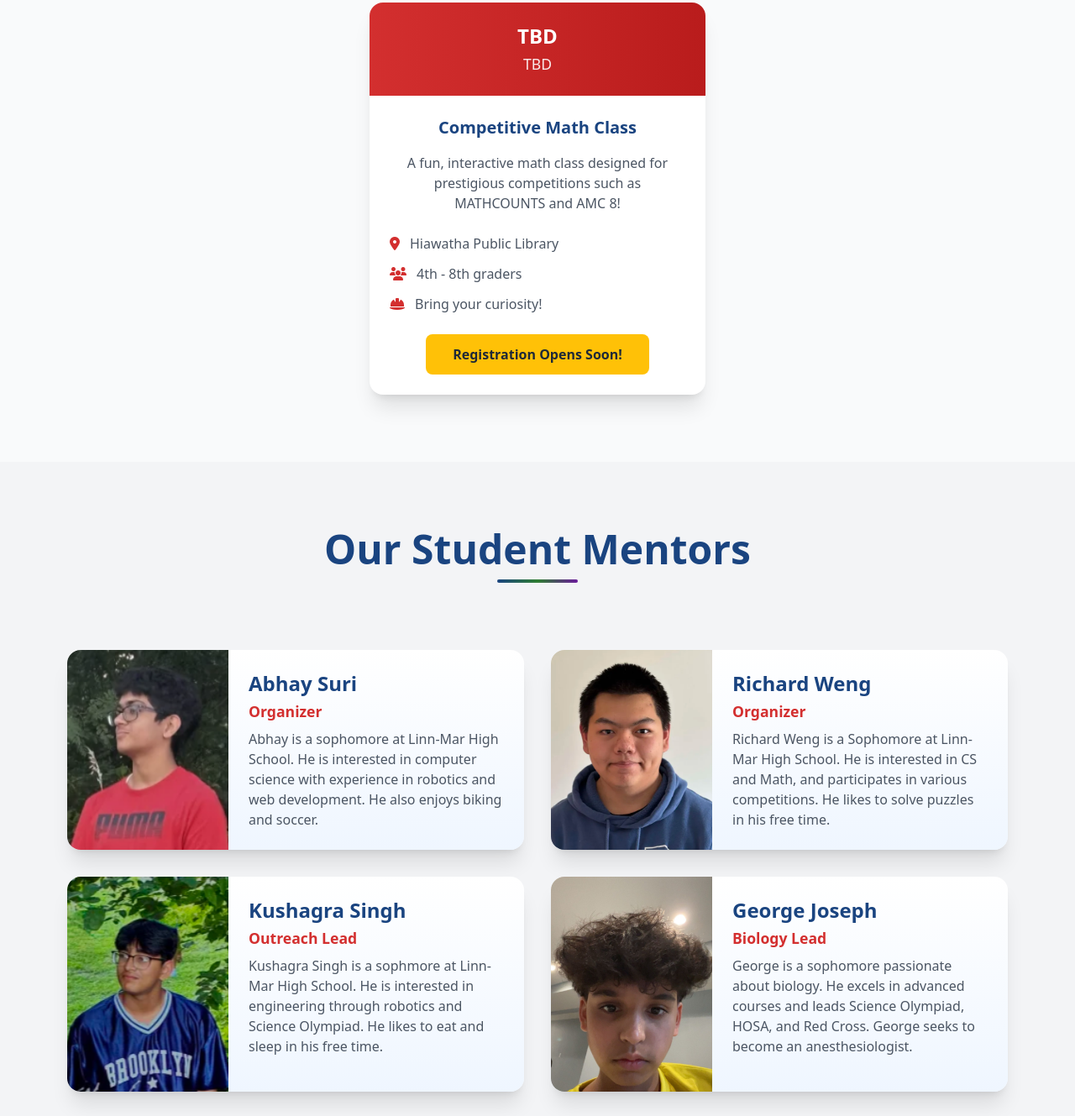
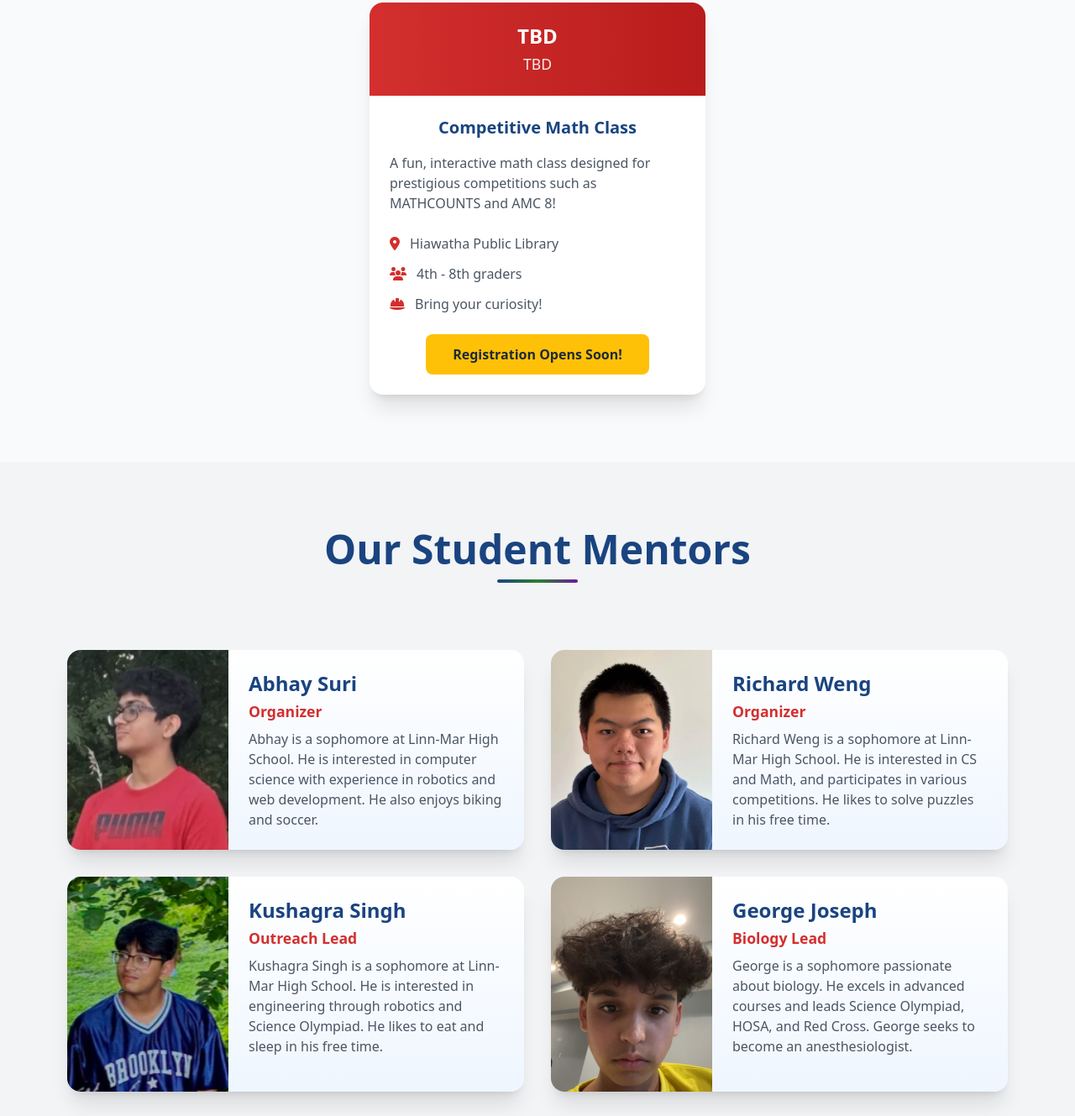
Before and after one commit to Cedar-Rapids-STEM-Circle/crstemcircle, a website: page index.html in a window 1280 px wide. Shown: the part 1690-3019 px from the top of the page at 84% size. Drawn offline with nearby package versions, Linux system fonts and the light colour scheme.

Commit message:
fixed text

```diff
--- a/index.html
+++ b/index.html
@@ -131,7 +131,7 @@
                     </div>
                     <div class="p-6 flex-grow flex flex-col">
                         <h3 class="text-xl font-bold text-stem-blue mb-4 text-center title">Competitive Math Class</h3>
-                        <p class="text-gray-600 mb-6 flex-grow text-center description">
+                        <p class="text-gray-600 mb-6 flex-grow description">
                             A fun, interactive math class designed for prestigious competitions such as MATHCOUNTS and AMC 8!
                         </p>
                         <ul class="space-y-3 mb-6 flex-grow">
@@ -186,7 +186,7 @@
                     <div class="p-6 flex-1">
                         <h3 class="text-2xl font-bold text-stem-blue mb-1">Richard Weng</h3>
                         <div class="text-stem-red font-bold mb-2 text-[1.1rem]">Organizer</div>
-                        <p class="text-gray-600 hidden sm:block">Richard Weng is a Sophomore at Linn-Mar High School. He is interested in CS and Math, and participates in various competitions. He likes to solve puzzles in his free time.</p>
+                        <p class="text-gray-600 hidden sm:block">Richard Weng is a sophomore at Linn-Mar High School. He is interested in CS and Math, and participates in various competitions. He likes to solve puzzles in his free time.</p>
                     </div>
                 </div>
                 <div class="bg-gradient-to-b from-white to-blue-50 rounded-2xl shadow-xl overflow-hidden transition-transform duration-300 hover:-translate-y-4 flex flex-col md:flex-row">
@@ -196,7 +196,7 @@
                     <div class="p-6 flex-1">
                         <h3 class="text-2xl font-bold text-stem-blue mb-1">Kushagra Singh</h3>
                         <div class="text-stem-red font-bold mb-2 text-[1.1rem]">Outreach Lead</div>
-                        <p class="text-gray-600 hidden sm:block">Kushagra Singh is a sophmore at Linn-Mar High School. He is interested in engineering through robotics and Science Olympiad. He likes to eat and sleep in his free time.</p>
+                        <p class="text-gray-600 hidden sm:block">Kushagra Singh is a sophomore at Linn-Mar High School. He is interested in engineering through robotics and Science Olympiad. He likes to eat and sleep in his free time.</p>
                     </div>
                 </div>
                 <div class="bg-gradient-to-b from-white to-blue-50 rounded-2xl shadow-xl overflow-hidden transition-transform duration-300 hover:-translate-y-4 flex flex-col md:flex-row">
@@ -236,7 +236,7 @@
                     <div class="p-6 flex-1">
                         <h3 class="text-2xl font-bold text-stem-blue mb-1">Arya Chakka Ravikumar</h3>
                         <div class="text-stem-red font-bold mb-2 text-[1.1rem]">Science Mentor</div>
-                        <p class="text-gray-600 hidden sm:block ">Arya is a sophmore at Linn-Mar High school. He is interested in becoming a doctor and does several medical activites. He also enjoys studying, playing the violin, and eating.</p>
+                        <p class="text-gray-600 hidden sm:block ">Arya is a sophomore at Linn-Mar High school. He is interested in becoming a doctor and does several medical activites. He also enjoys studying, playing the violin, and eating.</p>
                     </div>
                 </div>
             </div>
```
